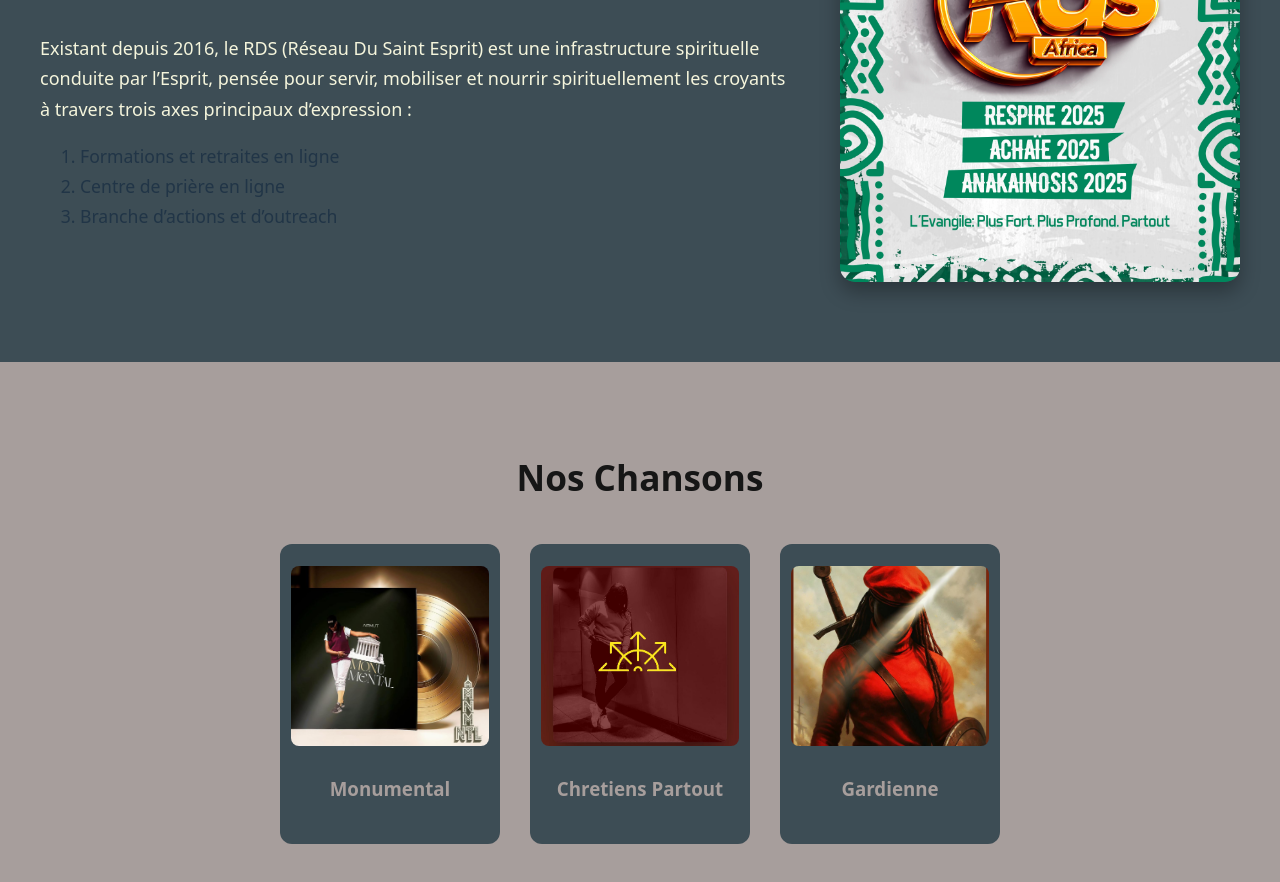
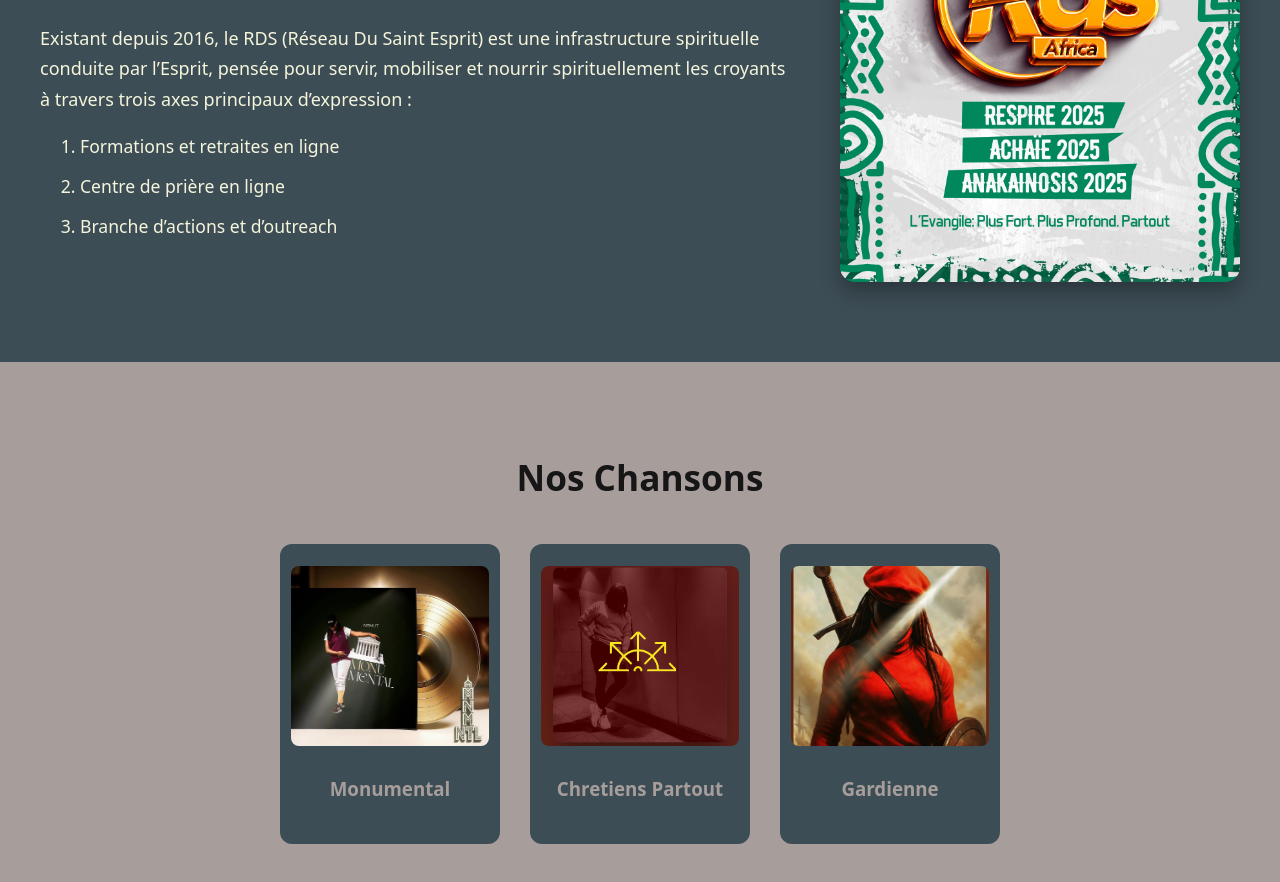
Before and after one commit to JoelGantshua/raissa-mutamba, a React (Vite) app: page / in a window 1280 px wide. Shown: the part 2220-3102 px from the top of the page. Built offline with nearby package versions, Linux system fonts and the light colour scheme.

Commit message:
last one

```diff
--- a/src/styles/about.css
+++ b/src/styles/about.css
@@ -75,3 +75,15 @@
   margin-bottom: 15px;
   color: beige;
 }
+/* Liste numérotée simple */
+.about-rds .about-text ol {
+  margin-left: 20px;
+  padding-left: 20px;
+  color: beige; /* couleur du texte */
+  list-style-type: decimal; /* numérotation classique */
+}
+
+.about-rds .about-text ol li {
+  margin-bottom: 10px;
+  color: beige; /* force la même couleur pour les items */
+}
```
